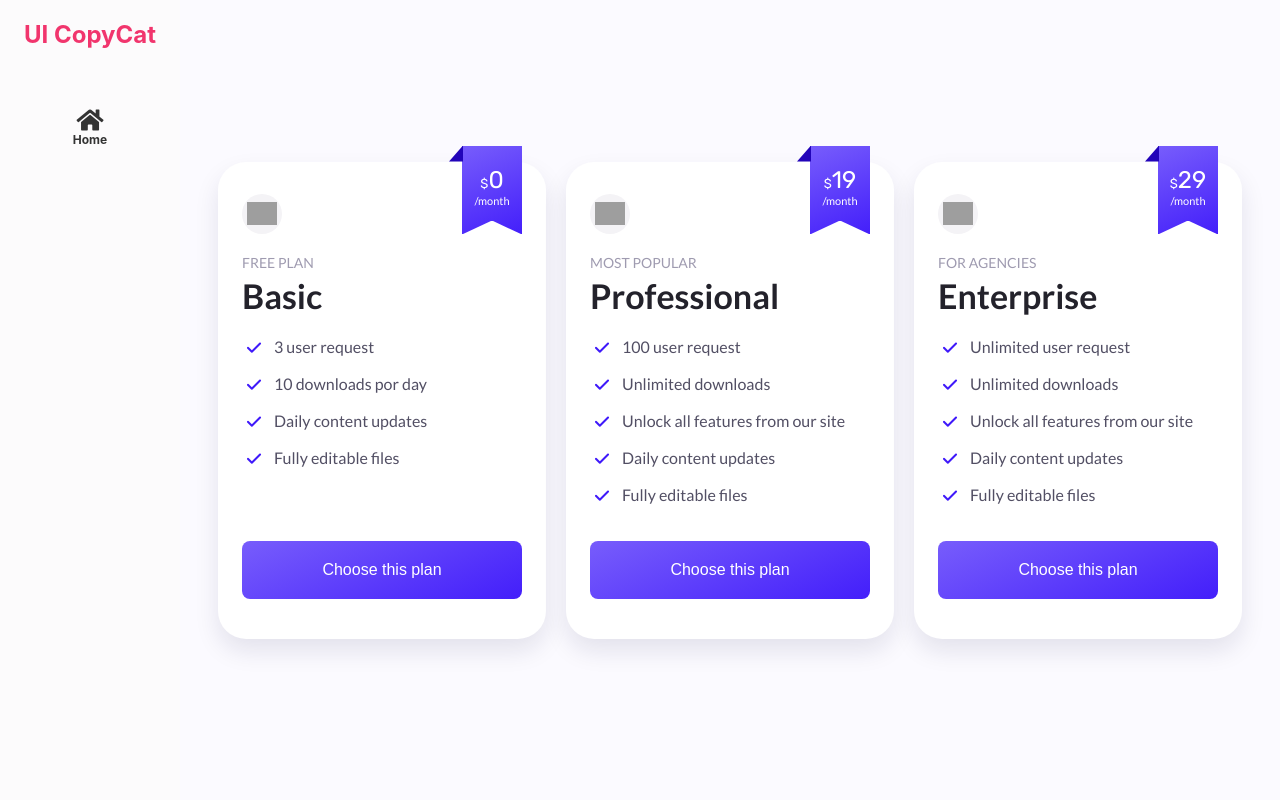
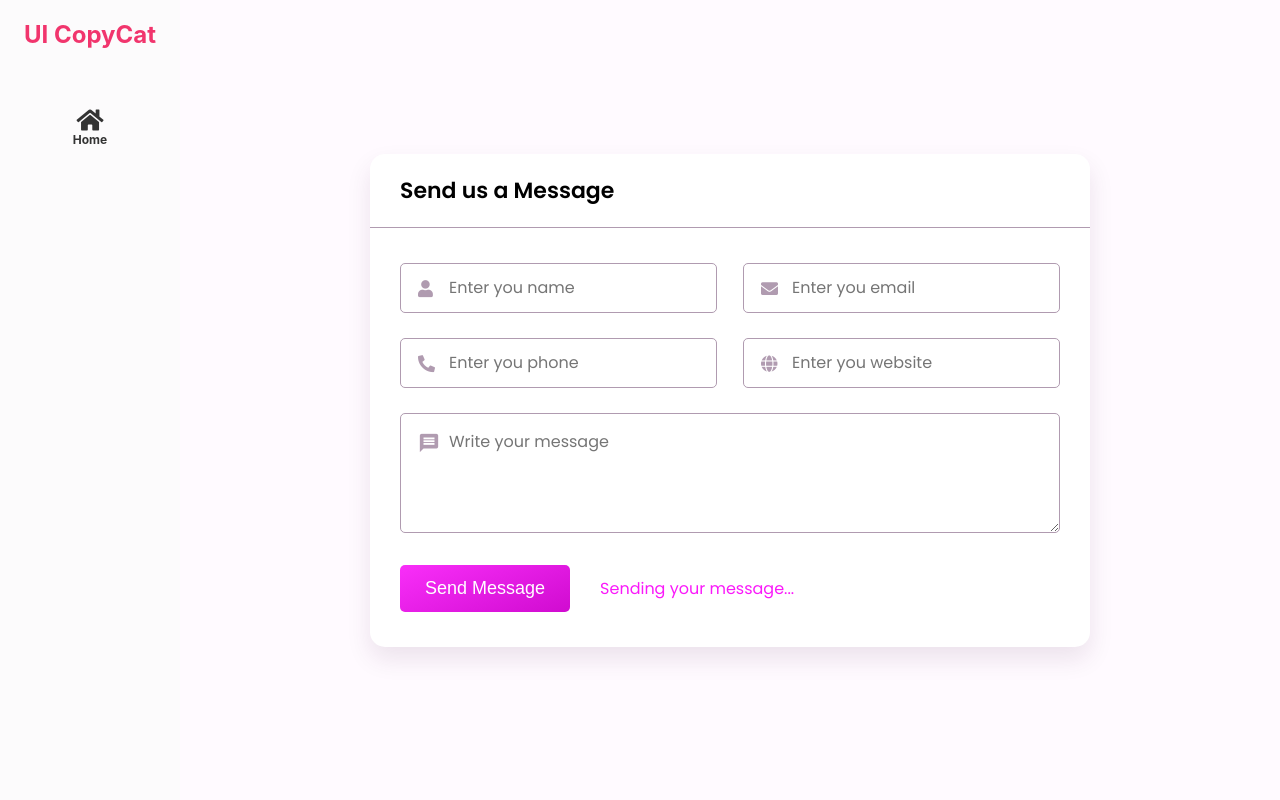
Before and after one commit to june6723/UICopycat, a React (Create React App) app: page / in a window 1280 px wide. Shown: the top 800 px of the page. Built offline with nearby package versions, Linux system fonts and the light colour scheme; grey boxes are pictures that could not be loaded.

Commit message:
ContactForm html&css

```diff
--- a/public/index.html
+++ b/public/index.html
@@ -26,6 +26,7 @@
     -->
     <title>React App</title>
     <!-- font-awesome link -->
+    <link href="https://fonts.googleapis.com/icon?family=Material+Icons" rel="stylesheet">
     <link rel="stylesheet" href="https://cdnjs.cloudflare.com/ajax/libs/font-awesome/5.15.3/css/all.min.css"/>
     <!-- unicons link -->
     <link rel="stylesheet" href="https://unicons.iconscout.com/release/v4.0.0/css/line.css">
--- a/src/Bedimcode/PricingCard/style.css
+++ b/src/Bedimcode/PricingCard/style.css
@@ -1,7 +1,7 @@
 .bedim-pricingCard {
   /*========== Colors ==========*/
   /* Change favorite color - Blue 210 - Purple 250 - Green 142 - Pink 340*/
-  --hue-color: 250;
+  --hue-color: 210;
 
   /* HSL color mode */
   --first-color: hsl(var(--hue-color), 96%, 54%);
--- /dev/null
+++ b/src/CodingNepal/ContactForm/ContactForm.tsx
@@ -0,0 +1,179 @@
+import React, { useState } from 'react'
+import styled from 'styled-components'
+
+interface HueProps {
+  hue: number
+}
+
+const Container = styled.div<HueProps>`
+  display: flex;
+  align-items: center;
+  justify-content: center;
+  min-height: 100vh;
+  padding: 0 30px;
+  ${props => `background: hsl(${props.hue}, 100%, 99%);`}
+
+`
+const HueInput = styled.input``
+const Wrapper = styled.div<HueProps>`
+  font-family: 'Poppins', sans-serif;
+  width: 720px;
+  border-radius: 15px;
+  box-shadow: 0px 12px 24px ${props => `hsla(${props.hue}, 61%, 16%, 0.1)`};
+  background: #fff;
+`
+const Header = styled.header<HueProps>`
+  font-size: 22px;
+  font-weight: 600;
+  padding: 20px 30px;
+  border-bottom: 1px solid ${props => `hsla(${props.hue}, 12%, 65%)`};
+`
+const Form = styled.form`
+  margin: 35px 30px;
+`
+const DblField = styled.div`
+  display: flex;
+  align-items: center;
+  justify-content: space-between;
+  margin-bottom: 25px;
+`
+const Field = styled.div`
+  height: 50px;
+  width: calc(100% / 2 - 13px);
+  position: relative;
+`
+const Input = styled.input<HueProps>`
+  height: 100%;
+  width: 100%;
+  font-size: 16px;
+  outline: none;
+  padding: 0 18px 0 48px;
+  border-radius: 5px;
+  border: 1px solid ${props => `hsla(${props.hue}, 12%, 65%)`};
+
+  &::placeholder{
+    font-family: 'Poppins', sans-serif;
+    font-size: 16px;
+  }
+  &:focus {
+    border: 2px solid ${props => `hsla(${props.hue}, 96%, 40%)`};
+  }
+  &:focus ~ i {
+    color: ${props => `hsla(${props.hue}, 96%, 40%)`};
+  }
+`
+const I = styled.i<HueProps>`
+  position: absolute;
+  left: 18px;
+  top: 50%;
+  transform: translateY(-50%);
+  font-size: 17px;
+  pointer-events: none;
+  color: ${props => `hsla(${props.hue}, 12%, 65%)`};
+`
+const MessageI = styled.i<HueProps>`
+  position: absolute;
+  left: 18px;
+  top: 30px;
+  transform: translateY(-50%);
+  font-size: 22px;
+  pointer-events: none;
+  color: ${props => `hsla(${props.hue}, 12%, 65%)`};
+`
+const MessageDiv = styled.div`
+  position: relative;
+`
+const TextArea = styled.textarea<HueProps>`
+  height: 100%;
+  width: 100%;
+  font-size: 16px;
+  outline: none;
+  padding: 0 18px 0 48px;
+  border-radius: 5px;
+  border: 1px solid ${props => `hsla(${props.hue}, 12%, 65%)`};
+  min-height: 120px;
+  max-height: 300px;
+  min-width: 100%;
+  max-width: 100%;
+  padding: 15px 20px 0 48px;
+
+  &::placeholder{
+    font-family: 'Poppins', sans-serif;
+    font-size: 16px;
+  }
+  &:focus {
+    border: 2px solid ${props => `hsla(${props.hue}, 96%, 40%)`};
+  }
+  &:focus ~ i {
+    color: ${props => `hsla(${props.hue}, 96%, 40%)`};
+  }
+`
+const ButtonArea = styled.div`
+  margin: 25px 0;
+  display: flex;
+  align-items: center;
+`
+const Button = styled.button<HueProps>`
+  padding: 13px 25px;
+  font-size: 18px;
+  border: none;
+  color: #fff;
+  ${props => `background: linear-gradient(157deg, hsl(${props.hue}, 96%, 54%, .9) -5%, hsl(${props.hue}, 96%, 40%) 120%);`}
+  border-radius: 5px;
+  cursor: pointer;
+`
+const Span = styled.span<HueProps>`
+  ${props => `color: hsl(${props.hue}, 96%, 54%);`}
+  margin-left: 30px;
+`
+
+const ContactForm: React.FC = () => {
+  const [hue, setHue] = useState(300)
+
+  const handleSubmit = (
+    e:React.MouseEvent<HTMLButtonElement, MouseEvent>
+    ):void => {
+    e.preventDefault()
+  }
+
+  return (
+    <Container hue={hue}>
+      {/* <HueInput type="number" /> */}
+      <Wrapper hue={hue}>
+        <Header hue={hue}>Send us a Message</Header>
+        <Form>
+          <DblField>
+            <Field>
+              <Input hue={hue} type="text" placeholder="Enter you name" />
+              <I hue={hue} className="fas fa-user" />
+            </Field>
+            <Field>
+              <Input hue={hue} type="text" placeholder="Enter you email" />
+              <I hue={hue} className="fas fa-envelope" />
+            </Field>
+          </DblField>
+          <DblField>
+            <Field>
+              <Input hue={hue} type="text" placeholder="Enter you phone" />
+              <I hue={hue} className="fas fa-phone-alt" />
+            </Field>
+            <Field>
+              <Input hue={hue} type="text" placeholder="Enter you website" />
+              <I hue={hue} className="fas fa-globe" />
+            </Field>
+          </DblField>
+          <MessageDiv>
+            <TextArea hue={hue} placeholder="Write your message" />
+            <MessageI hue={hue} className="material-icons">message</MessageI>
+          </MessageDiv>
+          <ButtonArea>
+            <Button hue={hue} type="submit" onClick={handleSubmit}>Send Message</Button>
+            <Span hue={hue}>Sending your message...</Span>
+          </ButtonArea>
+        </Form>
+      </Wrapper>
+    </Container>
+  )
+}
+
+export default ContactForm
--- a/src/components/Home.tsx
+++ b/src/components/Home.tsx
@@ -4,16 +4,18 @@ import BedimPricingCard from '../Bedimcode/PricingCard/BedimPricingCard'
 import DetectAdBlock from '../CodingNepal/DetectAdBlock/DetectAdBlock'
 import PricingCard from '../CodingNepal/PricingCard/PricingCard'
 import ResponsiveContackUsForm from '../CodingNepal/ResponsiveContactUsForm/ResponsiveContackUsForm'
+import ContactForm from '../CodingNepal/ContactForm/ContactForm'
 
 const Wrapper = styled.div``
 
 const Home:React.FC = () => {
   return (
     <Wrapper>
+      <ContactForm />
       <BedimPricingCard />
-      <ResponsiveContackUsForm />
+      {/* <ResponsiveContackUsForm />
       <DetectAdBlock />
-      <PricingCard />
+      <PricingCard />  */}
     </Wrapper>
   )
 }
```
